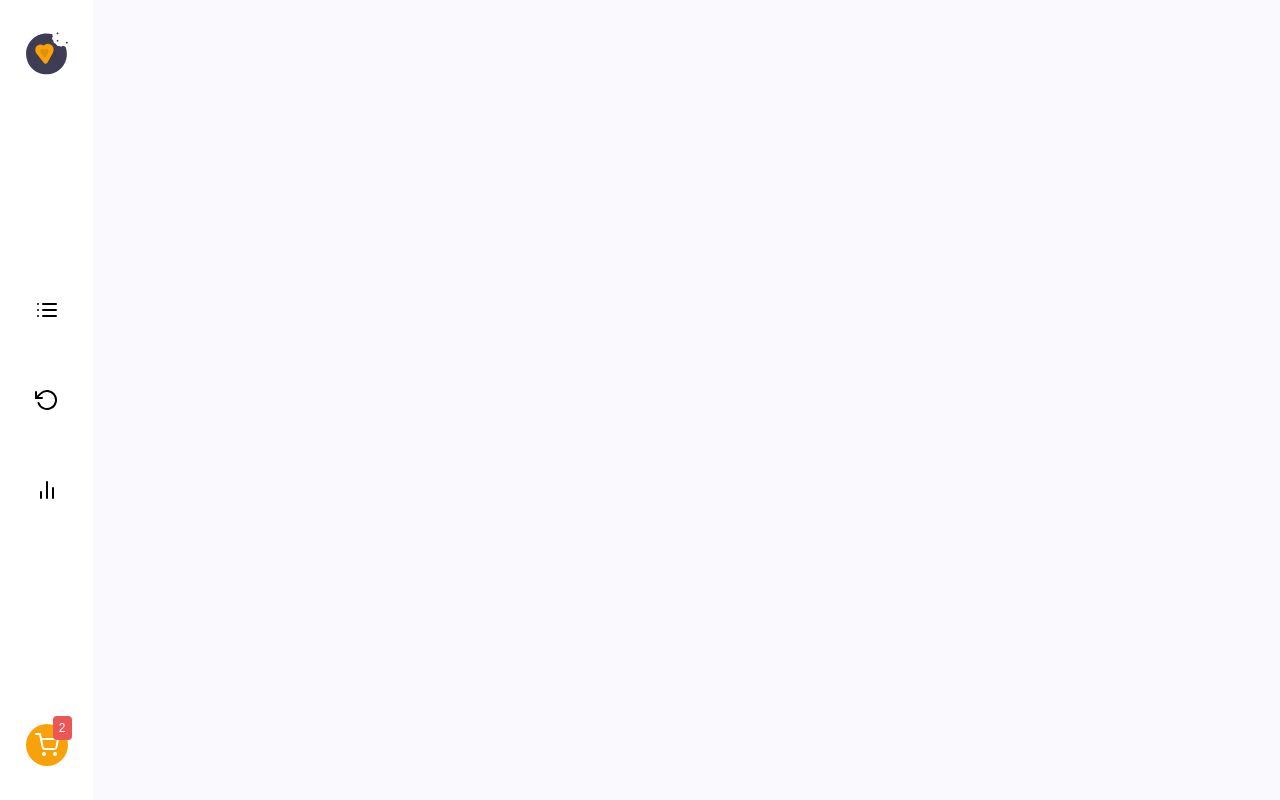
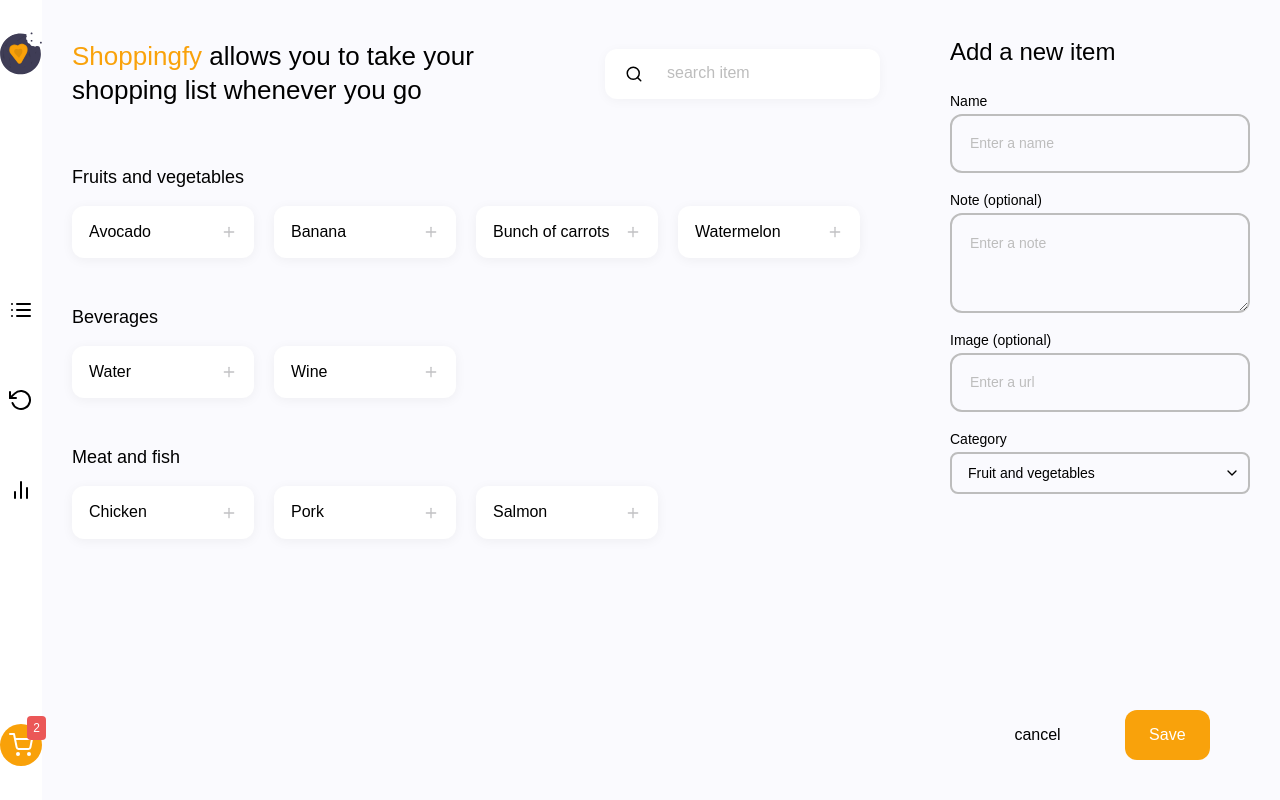
Before and after one commit to barbaraperic/shopping-list, a React (Vite) app: page / in a window 1280 px wide. Built offline with nearby package versions, Linux system fonts and the light colour scheme.

Commit message:
FEAT: router navigation

```diff
--- a/src/App.css
+++ b/src/App.css
@@ -135,3 +135,8 @@ table {
 body {
   background-color: #FAFAFE;
 }
+
+a {
+  color: inherit; /* blue colors for links too */
+  text-decoration: inherit; /* no underline */
+}
--- a/src/App.js
+++ b/src/App.js
@@ -1,11 +1,48 @@
-import Navigation from './containers/Navigation'
+import {
+  BrowserRouter as Router,
+  Switch,
+  Route,
+  Link
+} from "react-router-dom";
+// import Navigation from './containers/Navigation'
+import History from './pages/History';
+import Home from './pages/Home';
+import Statistics from './pages/Statistics';
 import "./App.css";
+
+const routes = [
+  {
+    path: '/',
+    exact: true,
+    component: Home
+  },
+  {
+    path: '/history',
+    component: History,
+  },
+  {
+    path: '/statistics',
+    component: Statistics,
+  },
+]
 
 const App = () => {
   return (
-    <div>
-      <Navigation />
+  <Router>
+    <div id="root">
+      <Switch>
+        {routes.map(route => (
+          <Route
+            key={route.path}
+            path={route.path}
+            exact={route.exact}
+          >
+            <route.component />
+          </Route>
+        ))}
+      </Switch>
     </div>
+  </Router>
   )
 }
 
--- a/src/assets/icons/NavIcon.js
+++ b/src/assets/icons/NavIcon.js
@@ -37,7 +37,7 @@ const Fiddle = styled.div`
   height: 100%;
   width: 4px;
   position: absolute;
-  left: 0;
+  left: -35px;
   background-color: #F9A109;
   border-top-right-radius: 6px;
   border-bottom-right-radius: 6px;
--- a/src/containers/Tabs/index.js
+++ b/src/containers/Tabs/index.js
@@ -1,21 +1,28 @@
 import styled from 'styled-components';
+import { Link } from 'react-router-dom'
 import { NavIcon } from '../../assets';
 
 const Tabs = () => {
   return (
     <List>
       <ListItem>
-        <StyledIcon id="list" />
+        <StyledLink to="/">
+          <StyledIcon id="list" />
+        </StyledLink>
         <Tooltip text="items" />
       </ListItem>
       <Spacer />
       <ListItem>
-        <StyledIcon id="rotate"/>
+        <Link to="/history">
+          <StyledIcon id="rotate"/>
+        </Link>
         <Tooltip text="history" />
       </ListItem>
       <Spacer />
       <ListItem>
-        <StyledIcon id="bar"/>
+        <Link to="/statistics">
+          <StyledIcon id="bar"/>
+        </Link>
         <Tooltip text="statistics" />
       </ListItem>
     </List>
@@ -37,6 +44,10 @@ const ListItem = styled.li`
   display: flex;
   align-items: center;
   justify-content: center;
+`
+
+const StyledLink = styled(Link)`
+  position: relative;
 `
 
 const TooltipWrapper = styled.span`
--- a/src/pages/Home.js
+++ b/src/pages/Home.js
@@ -8,8 +8,8 @@ import { AddItemSidebar } from '../containers/Sidebar'
 const Home = () => {
   return (
     <Wrapper>
-      {/* <Navigation /> */}
-      {/* <StyledMain /> */}
+      <Navigation />
+      <StyledMain />
       <AddItemSidebar />
     </Wrapper>
   )
```
